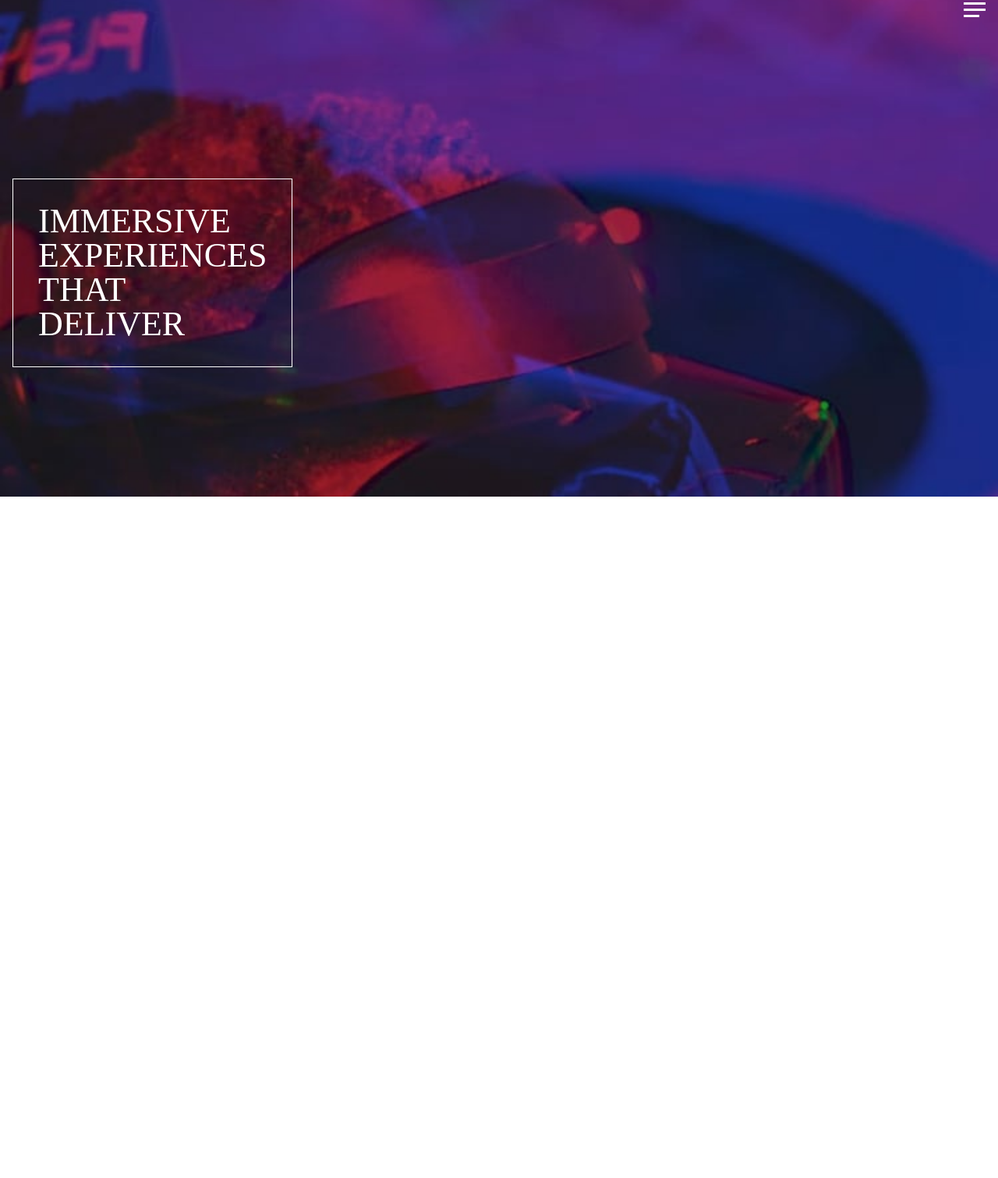
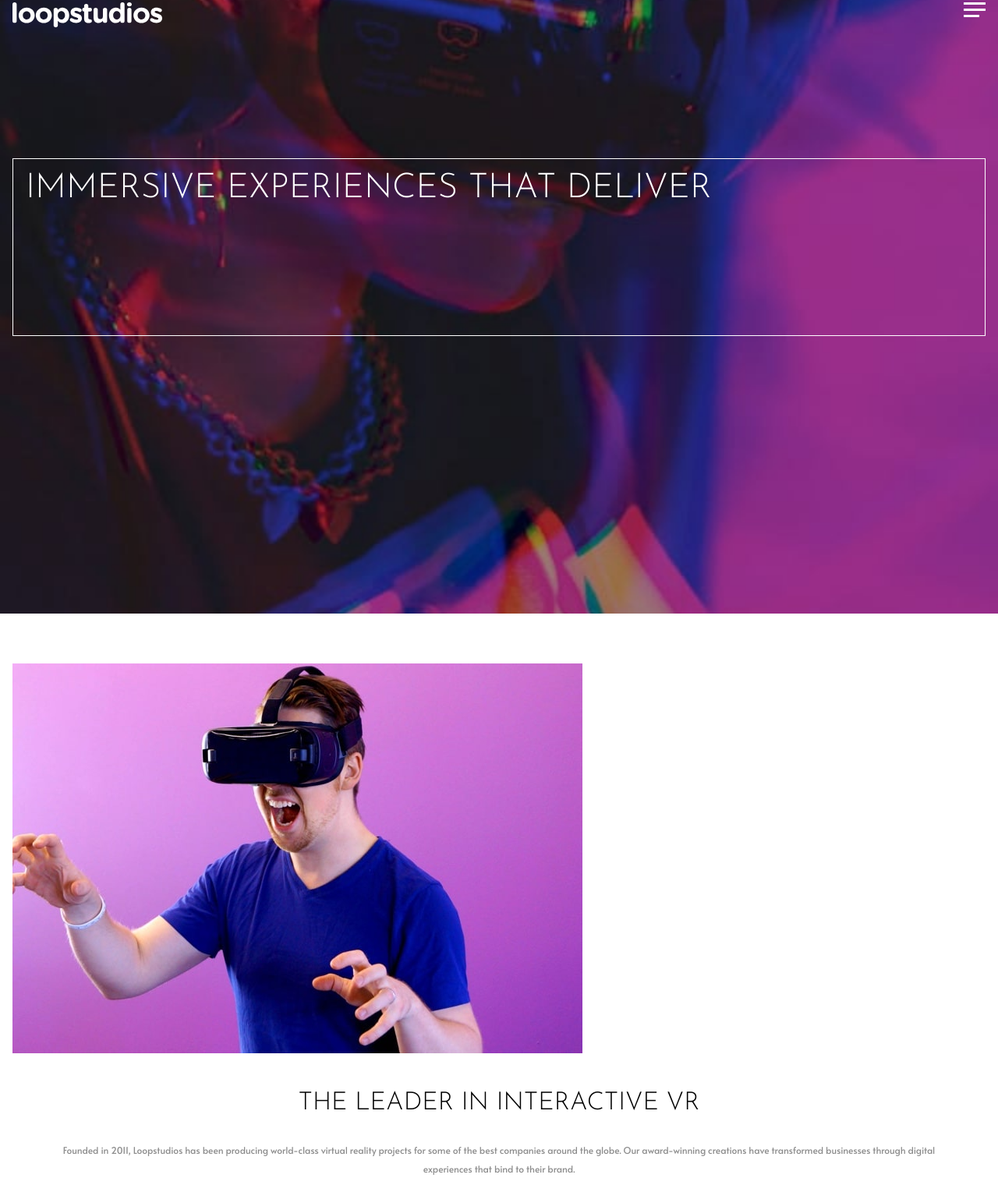
Before and after one commit to art5551/interactive_pricing, a website built with Parcel: page src/index.html in a window 1280 px wide. Shown: the part 13-1524 px from the top of the page at 78% size. Before the commit the page ends 800 px from the top, so only its background shows below. Built offline with nearby package versions, Linux system fonts and the light colour scheme.

Commit message:
Commit changes

```diff
--- a/src/index.html
+++ b/src/index.html
@@ -15,6 +15,10 @@
     <main>
       <!-- Header and navigation html start here -->
       <header>
+
+        <div class="menu-logo">
+          <img class="logo" src="./images/logo.svg" alt="company logo displaying loophole" />
+        </div>
         <div class="menu-btn">
           <Span class="menu-btn__burger"></Span>
         </div>
@@ -48,6 +52,28 @@
         </div>
       </section>
 
+      <section class="section-two">
+        <picture class="section-two-picture">
+          <source media="(min-width: 38rem)"
+                  srcset="./images/desktop/image-interactive.jpg">
+
+          <img src="./images/mobile/image-interactive.jpg" alt="A man standing and wearing virtual reality goggles. He is posing as if he is growling with his hands extended as claws." />
+        </picture>
+        <div class="section-two-text">
+          <div class="section-two-heading">
+            <h2>The leader in interactive VR</h2>
+          </div>
+          <div class="section-two-paragraph">
+            <p>
+              Founded in 2011, Loopstudios has been producing world-class virtual reality
+              projects for some of the best companies around the globe. Our award-winning
+              creations have transformed businesses through digital experiences that bind
+              to their brand.
+            </p>
+          </div>
+        </div>
+      </section>
+
     </main>
   </body>
 </html>
--- a/src/scss/components/_mobilemenu.scss
+++ b/src/scss/components/_mobilemenu.scss
@@ -30,7 +30,13 @@
 // </header>
 /*--****************************************--*/
 /*--****************************************--*/
+.menu-logo {
+  position: absolute;
+  z-index: 1;
+  left: 1rem;
+  top: 1rem;
 
+}
 
 .menu-btn {
   position: absolute;
--- a/src/scss/main.scss
+++ b/src/scss/main.scss
@@ -1,4 +1,5 @@
 @import './resets';
+@import './variables';
 @import '../scss/components/mobilemenu';
 
 
@@ -14,25 +15,60 @@
 
 .section-one {
   display: grid;
-  max-width: 1440px;
-  height: 650px;
+  max-width: 100vw;
+  height: 100vh;
   background: url(../images/mobile/image-hero.jpg);
   background-repeat: no-repeat;
   background-size: cover;
-  grid-template-columns: repeat(9, 1fr);
-  grid-template-rows: repeat(6, 1fr);
+  background-position: center;
+  grid-template-rows: 200px 260px;
+
 }
 
 .section-one-heading {
-  grid-row-start: 4;
+  grid-row-start: 2;
   color: white;
-  font-family: var(--font-family-secondary);
+  font-family: $ff-secondary;
   font-size: 2.75rem;
   text-transform: uppercase;
   line-height: 1;
   border: 1px solid white;
-  padding: 2rem;
+  padding: 1rem;
   margin: 1rem;
 
 
 }
+
+
+.section-two {
+  max-width: 100vw;
+  margin: auto;
+}
+
+.section-two-picture {
+  padding: 1rem;
+  padding-top: 4rem;
+}
+
+.section-two-heading {
+  margin-top: 2rem;
+  margin-bottom: 2rem;
+  font-family: $ff-secondary;
+  text-transform: uppercase;
+  font-weight: 400;
+  font-size: 2rem;
+  line-height: 1;
+  color: black;
+  text-align: center;
+}
+
+.section-two-paragraph {
+  font-family: $ff-prime;
+  font-weight: 400;
+  font-size: .75rem;
+  line-height: 2;
+  color: hsl(0, 0%, 55%);
+  padding-left: 4rem;
+  padding-right: 4rem;
+  text-align: center;
+}
```
